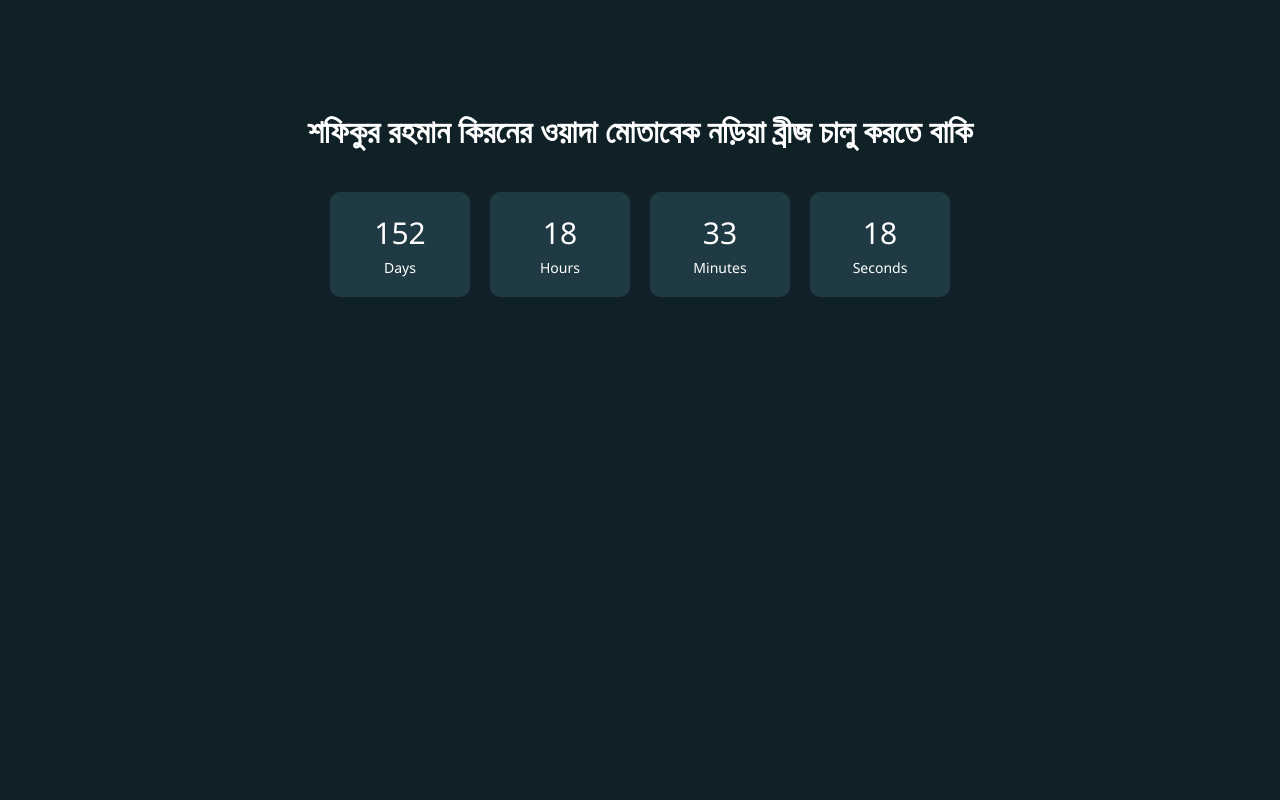
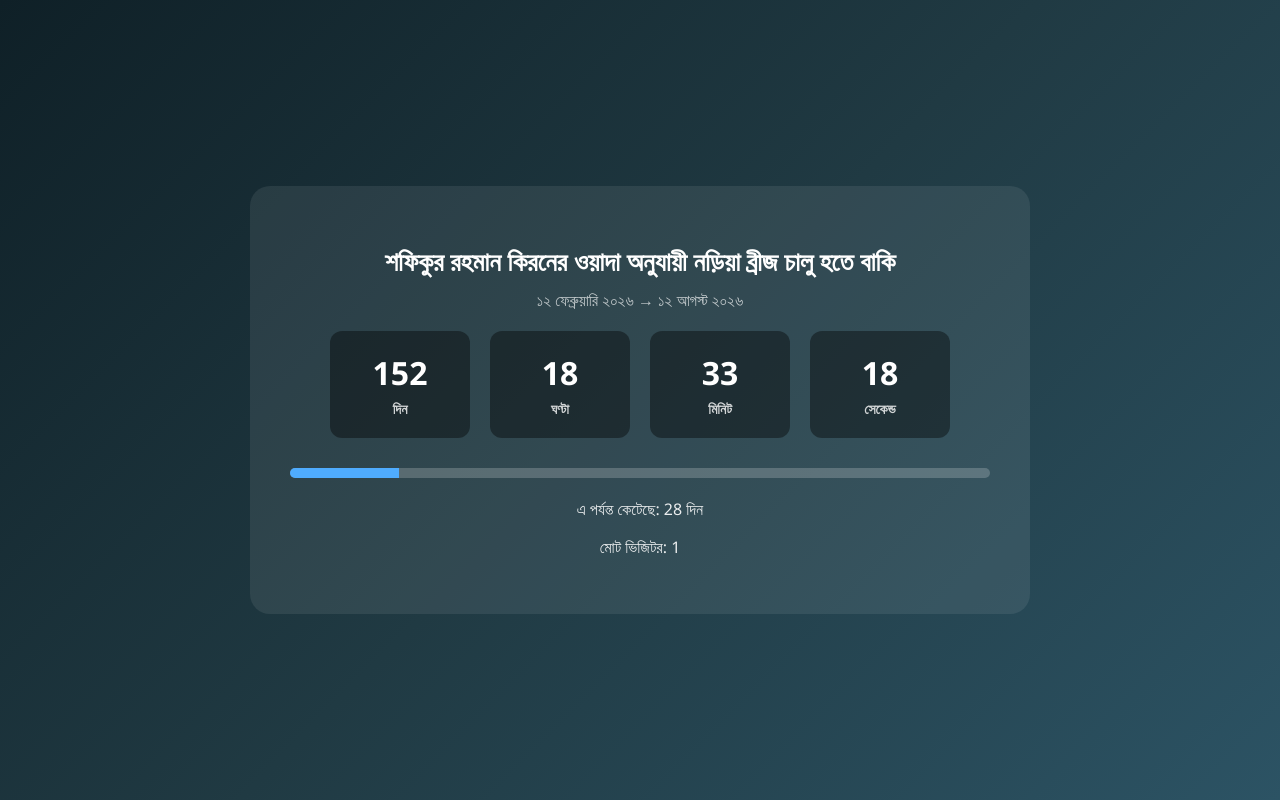
Before and after one commit to kewnaami23/bridge-countdown, a plain HTML site: page index.html in a window 1280 px wide. Drawn offline with Linux system fonts and the light colour scheme.

Commit message:
Update index.html

```diff
--- a/index.html
+++ b/index.html
@@ -1,62 +1,150 @@
 <!DOCTYPE html>
 <html lang="bn">
 <head>
+
 <meta charset="UTF-8">
 <meta name="viewport" content="width=device-width, initial-scale=1.0">
+
 <title>নড়িয়া ব্রীজ কাউন্টডাউন</title>
 
 <style>
+
 body{
+margin:0;
 font-family:Segoe UI;
+background:linear-gradient(135deg,#0f2027,#203a43,#2c5364);
+color:white;
+display:flex;
+justify-content:center;
+align-items:center;
+height:100vh;
 text-align:center;
-background:#0f2027;
-color:white;
-padding-top:80px;
+}
+
+.container{
+background:rgba(255,255,255,0.08);
+padding:40px;
+border-radius:20px;
+width:90%;
+max-width:700px;
+}
+
+h1{
+font-size:26px;
+margin-bottom:10px;
+}
+
+.subtitle{
+opacity:0.7;
+margin-bottom:20px;
 }
 
 .timer{
 display:flex;
 justify-content:center;
 gap:20px;
-margin-top:40px;
+flex-wrap:wrap;
+margin-top:20px;
 }
 
 .box{
-background:#203a43;
+background:rgba(0,0,0,0.4);
 padding:20px;
-border-radius:10px;
+border-radius:12px;
 width:100px;
-font-size:30px;
+font-size:32px;
+font-weight:bold;
 }
 
-span{
-display:block;
+.label{
 font-size:14px;
+opacity:0.8;
 margin-top:5px;
 }
+
+.progress{
+margin-top:30px;
+height:10px;
+background:rgba(255,255,255,0.2);
+border-radius:20px;
+overflow:hidden;
+}
+
+.bar{
+height:100%;
+width:0%;
+background:#4facfe;
+transition:1s;
+}
+
+.stats{
+margin-top:20px;
+font-size:16px;
+opacity:0.9;
+}
+
 </style>
 
 </head>
 
 <body>
 
-<h1>শফিকুর রহমান কিরনের ওয়াদা মোতাবেক নড়িয়া ব্রীজ চালু করতে বাকি</h1>
+<div class="container">
+
+<h1>শফিকুর রহমান কিরনের ওয়াদা অনুযায়ী নড়িয়া ব্রীজ চালু হতে বাকি</h1>
+
+<div class="subtitle">১২ ফেব্রুয়ারি ২০২৬ → ১২ আগস্ট ২০২৬</div>
 
 <div class="timer">
-<div class="box"><div id="days">0</div><span>Days</span></div>
-<div class="box"><div id="hours">0</div><span>Hours</span></div>
-<div class="box"><div id="minutes">0</div><span>Minutes</span></div>
-<div class="box"><div id="seconds">0</div><span>Seconds</span></div>
+
+<div class="box">
+<div id="days">0</div>
+<div class="label">দিন</div>
+</div>
+
+<div class="box">
+<div id="hours">0</div>
+<div class="label">ঘণ্টা</div>
+</div>
+
+<div class="box">
+<div id="minutes">0</div>
+<div class="label">মিনিট</div>
+</div>
+
+<div class="box">
+<div id="seconds">0</div>
+<div class="label">সেকেন্ড</div>
+</div>
+
+</div>
+
+<div class="progress">
+<div class="bar" id="progress"></div>
+</div>
+
+<div class="stats">
+<p>এ পর্যন্ত কেটেছে: <span id="passedDays">0</span> দিন</p>
+<p>মোট ভিজিটর: <span id="visitors">0</span></p>
+</div>
+
 </div>
 
 <script>
 
+const startDate = new Date("Feb 12, 2026 00:00:00").getTime();
 const endDate = new Date("Aug 12, 2026 00:00:00").getTime();
 
 function update(){
 
 const now = new Date().getTime();
 const distance = endDate - now;
+
+if(distance <= 0){
+document.querySelector(".timer").innerHTML = "<h2>সময় শেষ</h2>";
+document.getElementById("progress").style.width="100%";
+return;
+}
 
 const days = Math.floor(distance/(1000*60*60*24));
 const hours = Math.floor((distance%(1000*60*60*24))/(1000*60*60));
@@ -68,9 +156,34 @@ document.getElementById("hours").innerHTML = hours;
 document.getElementById("minutes").innerHTML = minutes;
 document.getElementById("seconds").innerHTML = seconds;
 
+const total = endDate - startDate;
+const passed = now - startDate;
+const percent = (passed/total)*100;
+
+document.getElementById("progress").style.width = percent + "%";
+
+const passedDays = Math.floor(passed/(1000*60*60*24));
+document.getElementById("passedDays").innerHTML = passedDays;
+
 }
 
+update();
 setInterval(update,1000);
+
+
+/* Simple Visitor Counter */
+
+let visits = localStorage.getItem("visit-count");
+
+if(!visits){
+visits = 0;
+}
+
+visits++;
+
+localStorage.setItem("visit-count", visits);
+
+document.getElementById("visitors").innerText = visits;
 
 </script>
 
```
